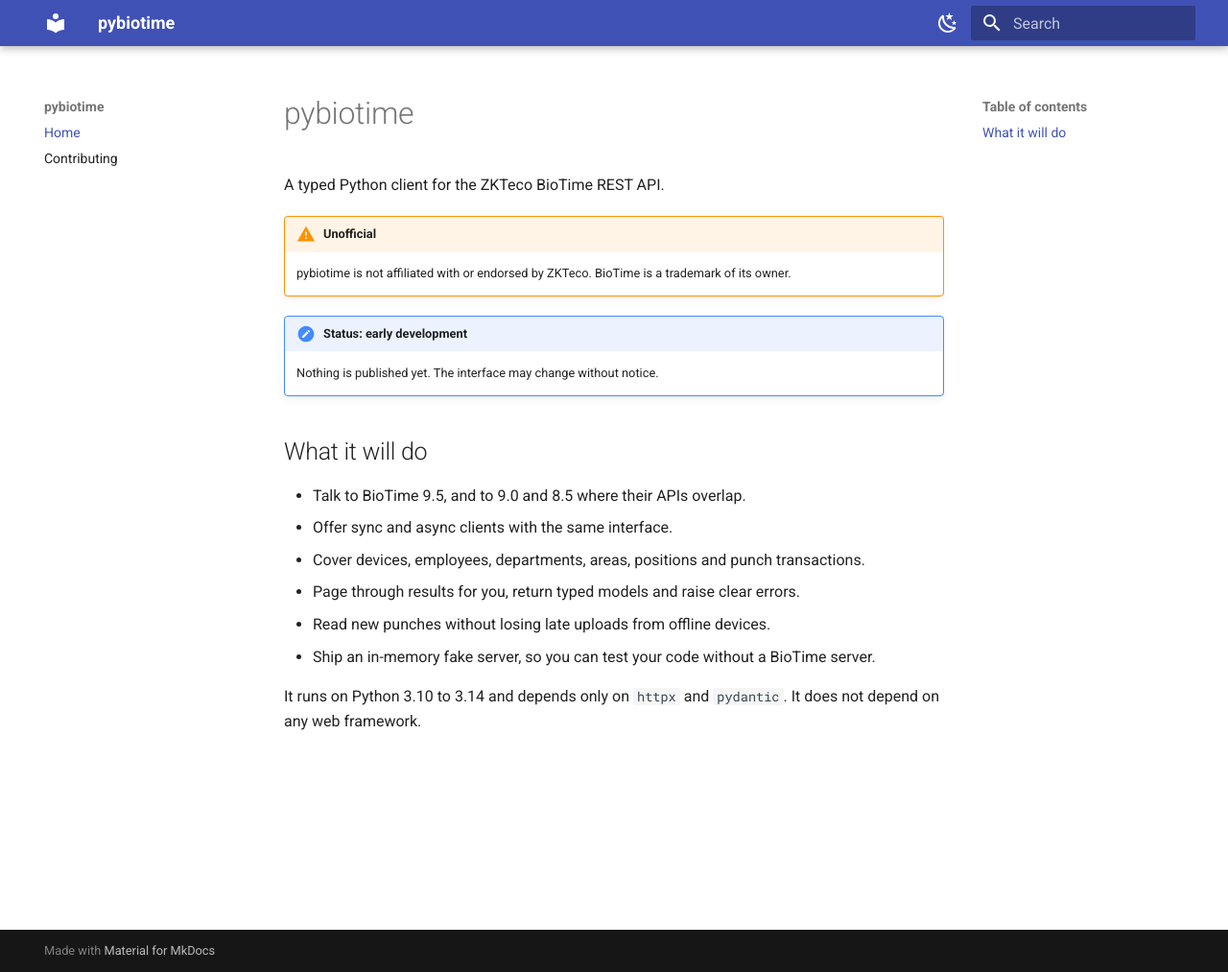
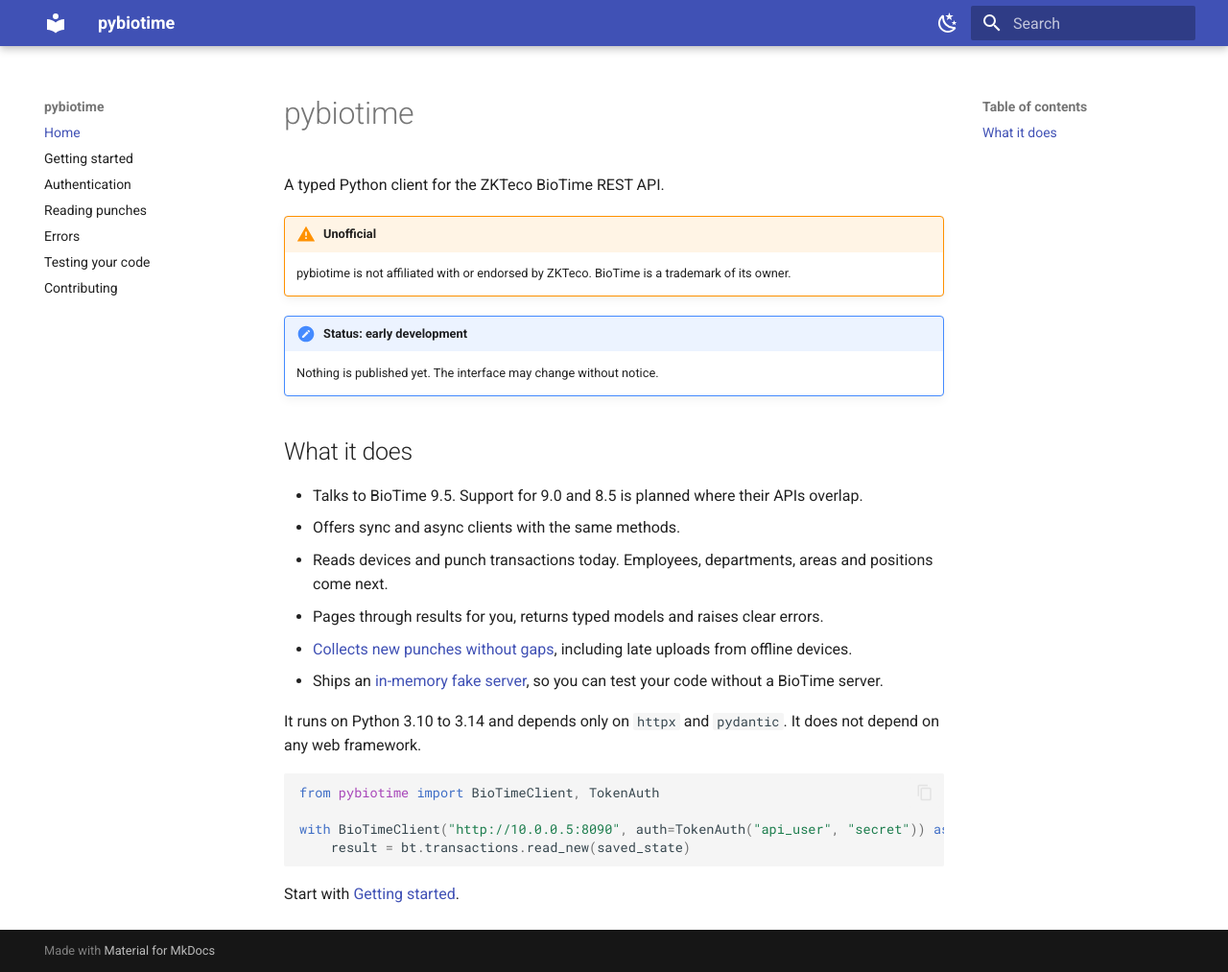
Before and after one commit to MalikZu/pybiotime, an MkDocs documentation site: the page built from docs/index.md, in a window 1280 px wide and 1013 px high. Shown: the whole window at 96% size. Built offline with MkDocs 1.6.1 and Material for MkDocs 9.7.7, drawn with Linux system fonts in a browser that asks for light colours.

Commit message:
docs: add getting started, authentication, punches, errors and testing guides

````diff
--- a/docs/index.md
+++ b/docs/index.md
@@ -9,14 +9,24 @@
 !!! note "Status: early development"
     Nothing is published yet. The interface may change without notice.
 
-## What it will do
+## What it does
 
-- Talk to BioTime 9.5, and to 9.0 and 8.5 where their APIs overlap.
-- Offer sync and async clients with the same interface.
-- Cover devices, employees, departments, areas, positions and punch transactions.
-- Page through results for you, return typed models and raise clear errors.
-- Read new punches without losing late uploads from offline devices.
-- Ship an in-memory fake server, so you can test your code without a BioTime server.
+- Talks to BioTime 9.5. Support for 9.0 and 8.5 is planned where their APIs overlap.
+- Offers sync and async clients with the same methods.
+- Reads devices and punch transactions today. Employees, departments, areas and positions come next.
+- Pages through results for you, returns typed models and raises clear errors.
+- [Collects new punches without gaps](punches.md#collect-new-punches-without-gaps),
+  including late uploads from offline devices.
+- Ships an [in-memory fake server](testing.md), so you can test your code without a BioTime server.
 
 It runs on Python 3.10 to 3.14 and depends only on `httpx` and `pydantic`.
 It does not depend on any web framework.
+
+```python
+from pybiotime import BioTimeClient, TokenAuth
+
+with BioTimeClient("http://10.0.0.5:8090", auth=TokenAuth("api_user", "secret")) as bt:
+    result = bt.transactions.read_new(saved_state)
+```
+
+Start with [Getting started](getting-started.md).
--- a/mkdocs.yml
+++ b/mkdocs.yml
@@ -26,4 +26,9 @@
 
 nav:
   - Home: index.md
+  - Getting started: getting-started.md
+  - Authentication: authentication.md
+  - Reading punches: punches.md
+  - Errors: errors.md
+  - Testing your code: testing.md
   - Contributing: contributing.md
````
Also changed, not shown: docs/authentication.md (added, +28 -0 lines), docs/errors.md (added, +30 -0 lines), docs/getting-started.md (added, +83 -0 lines), docs/punches.md (added, +75 -0 lines), docs/testing.md (added, +42 -0 lines).
